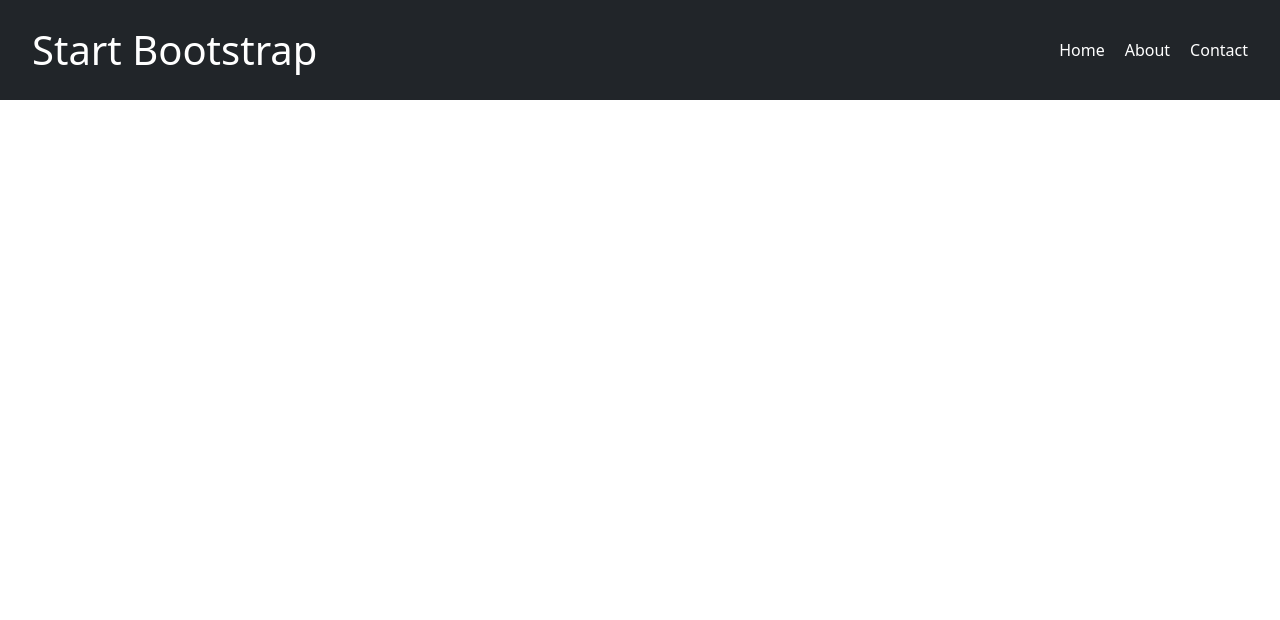
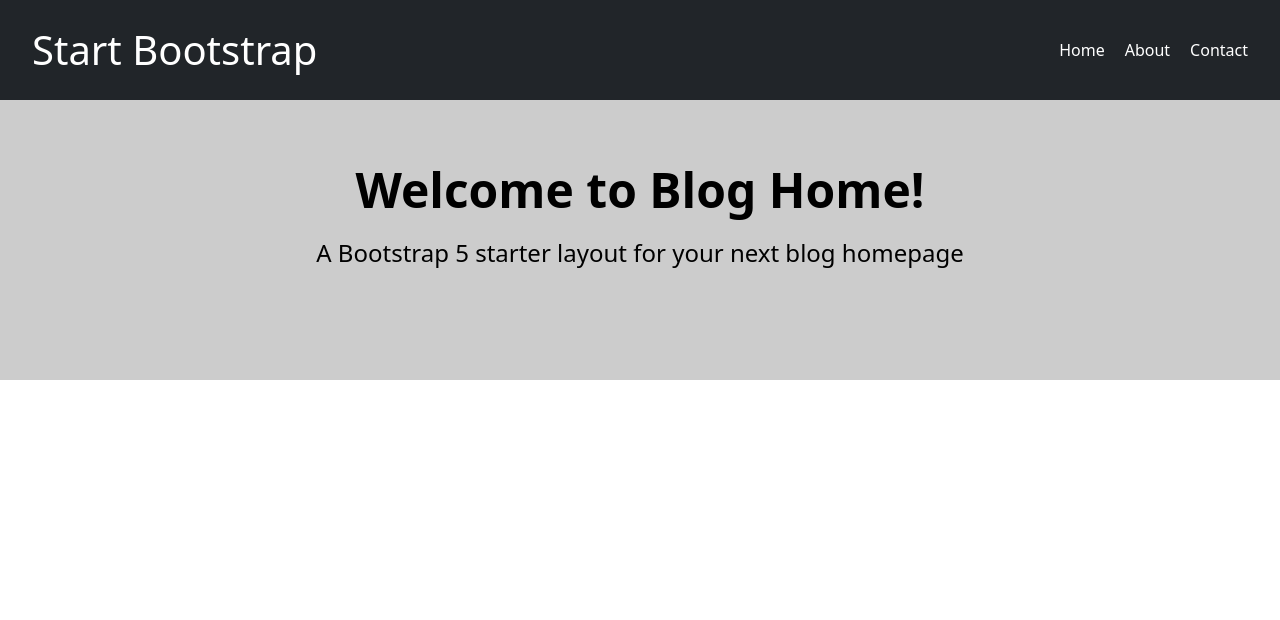
Before and after one commit to ssohuiKim/django-assignment, a Django app: template blog/templates/blog/base.html in a window 1280 px wide. Shown: the top 620 px of the page. Run offline with Django 5.2, Linux system fonts and the light colour scheme; the template is opened without the code that fills it, so the values that code supplies are empty; some libraries are stand-ins or nearby versions.

Commit message:
hero section

```diff
--- a/blog/static/css/blog.css
+++ b/blog/static/css/blog.css
@@ -108,6 +108,28 @@
 
 
 
+.bsb-hero-1 {
+    height: 280px;
+    display: flex;
+    justify-content: center;
+    align-items: center;
+}
+
+.bsb-hero-1 h2 {
+    font-size: 3rem;
+    font-weight: bolder;
+    margin-bottom: 10px;
+}
+
+.bsb-hero-1 p {
+    font-size: 1.5rem;
+    font-weight: normal;
+    margin-bottom: 20px;
+}
+
+
+
+
 .footer {
     position: fixed;
     bottom: 0;
--- a/blog/templates/blog/base.html
+++ b/blog/templates/blog/base.html
@@ -71,6 +71,17 @@
         </div>
     </div>
 
+    <section class="bsb-hero-1 px-5 bsb-overlay bsb-hover-pull" style="background-color: #ccc;">
+        <div class="container">
+          <div class="row justify-content-md-center">
+            <div class="col-12 col-md-11 col-lg-9 col-xl-8 col-xxl-7 text-center text-black">
+              <h2 class="display-3 fw-bold mb-3">Welcome to Blog Home!</h2>
+              <p class="lead mb-5">A Bootstrap 5 starter layout for your next blog homepage</p>
+            </div>
+          </div>
+        </div>
+    </section>
+
     <!-- footer -->
     <div class = "footer navbar-fixed-bottom footer">
         <p class = "text-center">Copyright &copy; Your Website 2024</p>
```
